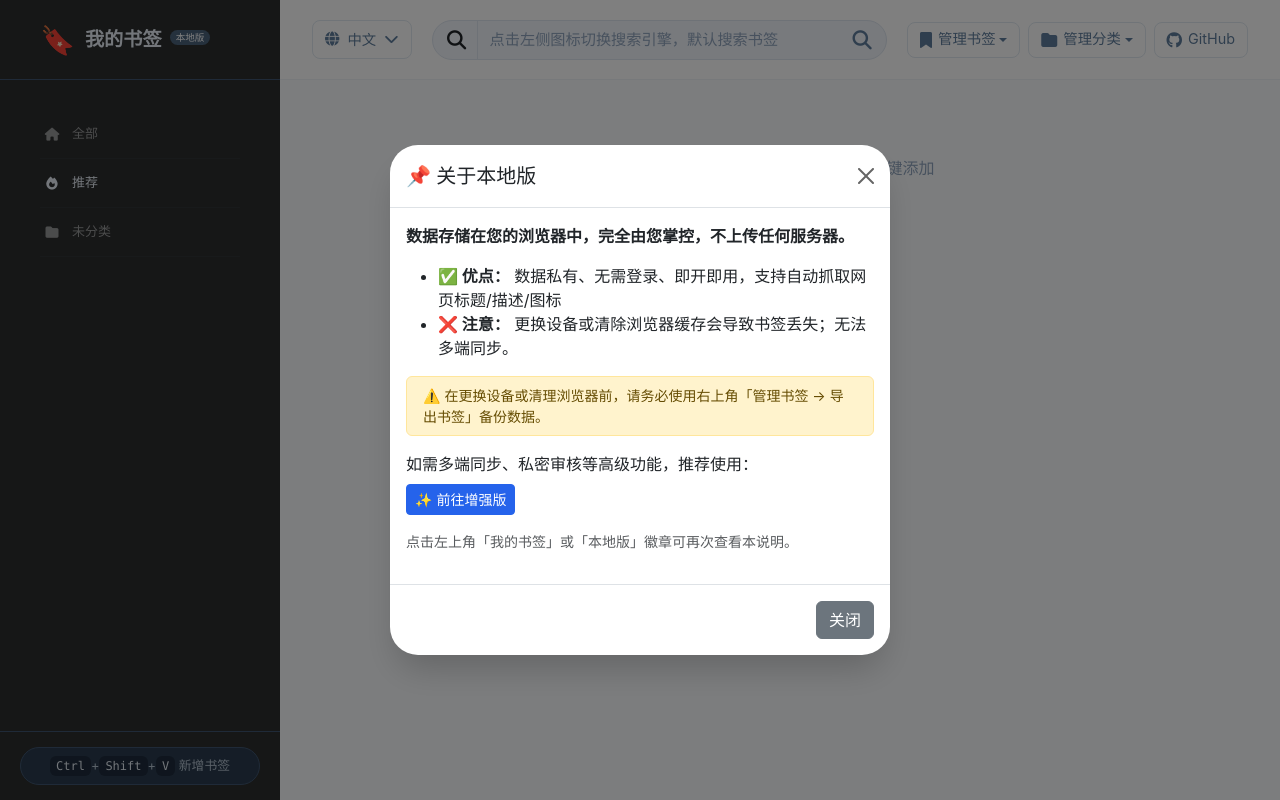
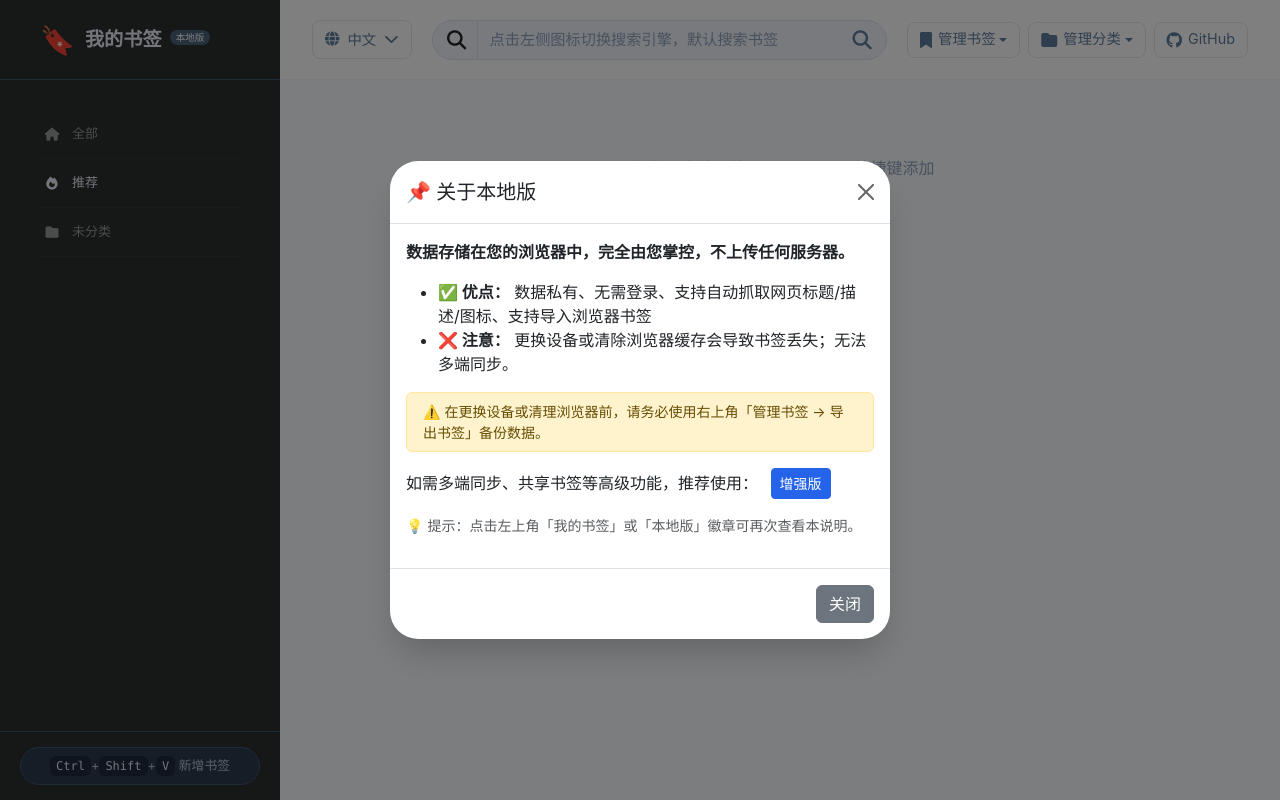
Before and after one commit to relimc/bookmarks, a Flask app: page / in a window 1280 px wide. Run offline with Flask 3, Linux system fonts and the light colour scheme; some libraries are stand-ins or nearby versions.

Commit message:
优化功能

```diff
--- a/app/__init__.py
+++ b/app/__init__.py
@@ -28,6 +28,10 @@ def create_app():
     app = Flask(__name__,
                 template_folder=template_dir,
                 static_folder=static_dir)
+
+    # 读取域名配置
+    app.config['LOCAL_DOMAIN'] = os.environ.get('LOCAL_DOMAIN', 'nav.toadlive.top')
+    app.config['PLUS_DOMAIN'] = os.environ.get('PLUS_DOMAIN', 'navplus.toadlive.top')
 
     app.config['SECRET_KEY'] = os.environ.get('SECRET_KEY', 'dev-secret-key')
     app.config['SQLALCHEMY_DATABASE_URI'] = os.environ.get('DATABASE_URL', 'sqlite:///bookmarks.db')
--- a/app/main.py
+++ b/app/main.py
@@ -3,25 +3,61 @@ from flask import session, redirect, request, url_for
 
 bp = Blueprint('main', __name__)
 
+
 @bp.route('/')
 def index():
+    host = request.headers.get('Host', '').split(':')[0]
+
+    # 本地开发时，可以通过 URL 参数强制切换版本
+    version = request.args.get('version', '')
+    if version == 'plus':
+        return render_template('plus.html',
+                               title_id='enhancedTitle',
+                               title_text='我的书签',
+                               badge_id='enhancedBadge',
+                               badge_text='增强版',
+                               badge_key='enhanced_version'
+                               )
+    if version == 'local':
+        return render_template('local.html',
+                               title_id='localTitle',
+                               title_text='我的书签',
+                               badge_id='localBadge',
+                               badge_text='本地版',
+                               badge_key='local_version'
+                               )
+
+    # 根据域名判断
+    if host == current_app.config.get('PLUS_DOMAIN', 'navplus.toadlive.top'):
+        return render_template('plus.html',
+                               title_id='enhancedTitle',
+                               title_text='我的书签',
+                               badge_id='enhancedBadge',
+                               badge_text='增强版',
+                               badge_key='enhanced_version'
+                               )
+
+    # 默认返回本地版
     return render_template('local.html',
-        title_id='localTitle',
-        title_text='我的书签',
-        badge_id='localBadge',
-        badge_text='本地版',
-        badge_key='local_version'  # 新增
-    )
+                           title_id='localTitle',
+                           title_text='我的书签',
+                           badge_id='localBadge',
+                           badge_text='本地版',
+                           badge_key='local_version'
+                           )
+
 
 @bp.route('/plus')
 def plus():
+    # 兼容 /plus 路径，方便本地开发
     return render_template('plus.html',
-        title_id='enhancedTitle',
-        title_text='我的书签',
-        badge_id='enhancedBadge',
-        badge_text='增强版',
-        badge_key = 'enhanced_version'  # 新增
-    )
+                           title_id='enhancedTitle',
+                           title_text='我的书签',
+                           badge_id='enhancedBadge',
+                           badge_text='增强版',
+                           badge_key='enhanced_version'
+                           )
+
 
 @bp.route('/lang/<lang>')
 def set_lang(lang):
--- a/static/common.css
+++ b/static/common.css
@@ -1029,3 +1029,8 @@ kbd {
     background: #eef2f6;
     color: #1e3a6b;
 }
+.modal-body .btn-sm {
+    white-space: nowrap;
+    display: inline-block;
+    vertical-align: baseline;
+}
--- a/static/i18n.js
+++ b/static/i18n.js
@@ -184,20 +184,20 @@ const i18n = {
         'enhanced_features': '私密书签；共享书签；云端存储；跨设备访问；支持导入浏览器书签；自动抓取网页图标/描述',
         'enhanced_note': '需注册登录、依赖网络；公开书签需管理员审核后展示。',
         'enhanced_offline_tip': '如果你更看重离线与隐私，可体验纯本地版本：',
-        'goto_local': '📁 前往本地版',
-        'enhanced_tip': '点击左上角「我的书签」或「增强版」徽章可再次查看本说明。',
+        'goto_local': '本地版',
+        'enhanced_tip': '💡 提示：点击左上角「我的书签」或「增强版」徽章可再次查看本说明。',
         'advantages_title': '✅ 优点：',
         'disadvantages_title': '❌ 注意：',
 
         // 本地版提示
         'local_title': '📌 关于本地版',
         'local_desc': '数据存储在您的浏览器中，完全由您掌控，不上传任何服务器。',
-        'local_features': '数据私有、无需登录、即开即用，支持自动抓取网页标题/描述/图标',
+        'local_features': '数据私有、无需登录、支持自动抓取网页标题/描述/图标、支持导入浏览器书签',
         'local_note': '更换设备或清除浏览器缓存会导致书签丢失；无法多端同步。',
         'local_warning': '⚠️ 在更换设备或清理浏览器前，请务必使用右上角「管理书签 → 导出书签」备份数据。',
-        'goto_enhanced_desc': '如需多端同步、私密审核等高级功能，推荐使用：',
-        'goto_enhanced': '✨ 前往增强版',
-        'local_tip': '点击左上角「我的书签」或「本地版」徽章可再次查看本说明。',
+        'goto_enhanced_desc': '如需多端同步、共享书签等高级功能，推荐使用：',
+        'goto_enhanced': '增强版',
+        'local_tip': '💡 提示：点击左上角「我的书签」或「本地版」徽章可再次查看本说明。',
 
         // 其他
         'shared_by': '共享人',
@@ -390,20 +390,20 @@ const i18n = {
         'enhanced_features': 'Private bookmarks; Shared bookmarks; Cloud storage; Cross-device access; Browser bookmark import; Auto-fetch metadata',
         'enhanced_note': 'Requires login and network; Public bookmarks need admin approval.',
         'enhanced_offline_tip': 'If you value offline and privacy more, you can try the pure local version:',
-        'goto_local': '📁 Go to Local Version',
-        'enhanced_tip': 'Click "My Bookmarks" or "Enhanced" badge to view this notice again.',
+        'goto_local': 'Local Version',
+        'enhanced_tip': '💡 Tip: Click "My Bookmarks" or "Plus" badge to view this notice again.',
         'advantages_title': '✅ Advantages:',
         'disadvantages_title': '❌ Notes:',
 
         // Local version modal
         'local_title': '📌 About Local Version',
         'local_desc': 'Data is stored in your browser, fully under your control, never uploaded to any server.',
-        'local_features': 'Private data, no login required, ready to use, supports auto-fetching metadata',
+        'local_features': 'Private data, no login required, supports auto-fetching metadata, supports browser bookmark import',
         'local_note': 'Switching devices or clearing browser cache will cause bookmark loss; no cross-device sync.',
         'local_warning': '⚠️ Before switching devices or clearing browser cache, please use "Manage Bookmarks → Export Bookmarks" to back up your data.',
-        'goto_enhanced_desc': 'For multi-device sync and private review, we recommend:',
-        'goto_enhanced': '✨ Go to Enhanced Version',
-        'local_tip': 'Click "My Bookmarks" or "Local" badge to view this notice again.',
+        'goto_enhanced_desc': 'For multi-device sync, shared bookmarks and other advanced features, we recommend:',
+        'goto_enhanced': 'Plus Version',
+        'local_tip': '💡 Tip: Click "My Bookmarks" or "Local" badge to view this notice again.',
 
         // Other
         'shared_by': 'Shared by',
--- a/templates/base.html
+++ b/templates/base.html
@@ -426,5 +426,34 @@
 <script src="/static/i18n.js"></script>
 <script src="/static/common.js"></script>
 {% block scripts %}{% endblock %}
+<!-- 动态设置链接（放在这里） -->
+<script>
+    // 动态设置链接
+    function setEnvironmentLinks() {
+        const isLocalhost = window.location.hostname === 'localhost' ||
+                           window.location.hostname === '127.0.0.1';
+
+        const enhancedLink = document.getElementById('gotoEnhancedLink');
+        const localLink = document.getElementById('gotoLocalLink');
+
+        if (isLocalhost) {
+            // 本地开发：使用路径跳转
+            if (enhancedLink) enhancedLink.href = '/plus';
+            if (localLink) localLink.href = '/';
+        } else {
+            // 生产环境：使用域名跳转
+            const isLocalDomain = window.location.hostname === 'nav.toadlive.top';
+            if (enhancedLink) {
+                enhancedLink.href = isLocalDomain ? 'https://navplus.toadlive.top' : '/plus';
+            }
+            if (localLink) {
+                localLink.href = isLocalDomain ? '/' : 'https://nav.toadlive.top';
+            }
+        }
+    }
+
+    // 等待 DOM 加载完成后再执行
+    document.addEventListener('DOMContentLoaded', setEnvironmentLinks);
+</script>
 </body>
 </html>
--- a/templates/local.html
+++ b/templates/local.html
@@ -51,14 +51,17 @@
                 <div class="modal-body">
                     <p><strong data-i18n="local_desc">数据存储在您的浏览器中，完全由您掌控，不上传任何服务器。</strong></p>
                     <ul class="mb-3">
-                        <li><strong data-i18n="advantages_title">✅ 优点：</strong> <span data-i18n="local_features">数据私有、无需登录、即开即用，支持自动抓取网页标题/描述/图标</span></li>
+                        <li><strong data-i18n="advantages_title">✅ 优点：</strong> <span data-i18n="local_features">数据私有、无需登录、支持自动抓取网页标题/描述/图标、支持导入浏览器书签</span></li>
                         <li><strong data-i18n="disadvantages_title">❌ 注意：</strong> <span data-i18n="local_note">更换设备或清除浏览器缓存会导致书签丢失；无法多端同步。</span></li>
                     </ul>
                     <div class="alert alert-warning py-2 small" data-i18n="local_warning">
                         ⚠️ <strong>重要提醒：</strong> 在更换设备或清理浏览器前，请务必使用右上角「管理书签 → 导出书签」备份数据。
                     </div>
-                    <p class="mb-2" data-i18n="goto_enhanced_desc">如需多端同步、私密审核等高级功能，推荐使用：</p>
-                    <a href="/plus" class="btn btn-primary btn-sm" data-i18n="goto_enhanced">✨ 前往增强版</a>
+                    <p class="mb-2">
+                        <span data-i18n="goto_enhanced_desc">如需多端同步、共享书签等高级功能，推荐使用：</span>
+                        <a id="gotoEnhancedLink" class="btn btn-primary btn-sm ms-2" data-i18n="goto_enhanced">增强版</a>
+                    </p>
+
                     <p class="text-muted small mt-3" data-i18n="local_tip">💡 提示：点击左上角「我的书签」或「本地版」徽章可再次查看本说明。</p>
                 </div>
                 <div class="modal-footer">
```
Also changed, not shown: templates/plus.html (+13 -2 lines).
